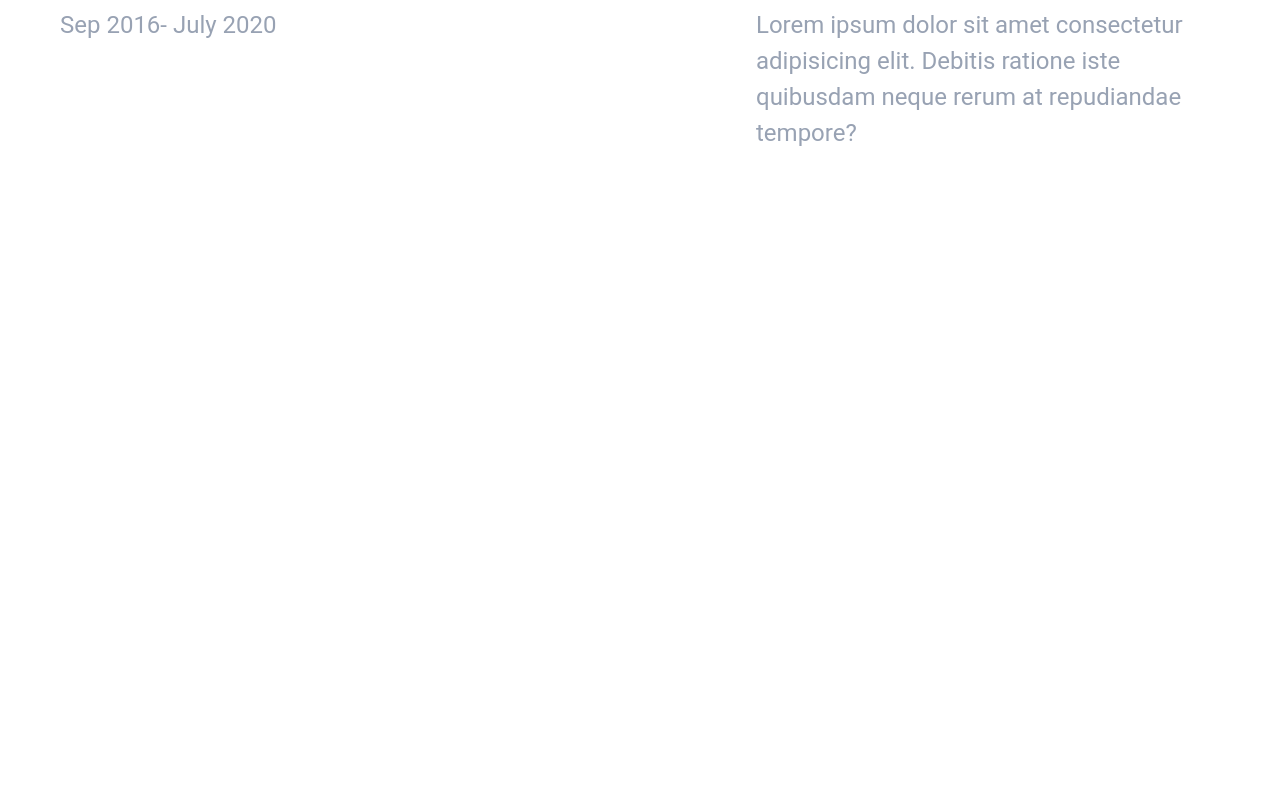
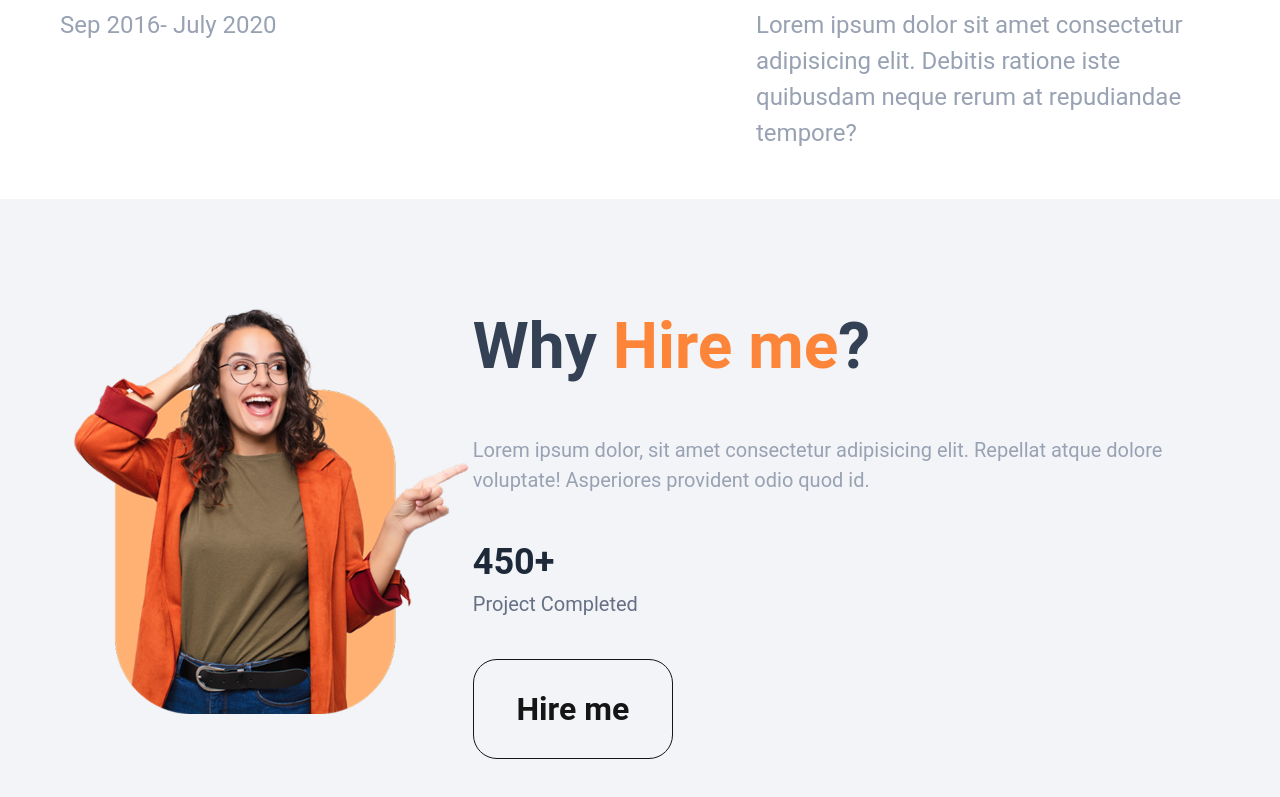
Before and after one commit to RinWasBusted/MyPortfolio, a React (Vite) app: page / in a window 1280 px wide. Shown: the part 2621-3418 px from the top of the page. Before the commit the page ends 2820 px from the top, so only its background shows below. Built offline with nearby package versions, Linux system fonts and the light colour scheme.

Commit message:
Add new component: WhyHireMe

```diff
--- a/src/App.jsx
+++ b/src/App.jsx
@@ -4,6 +4,7 @@ import HeroBanner from "./components/HeroBanner/HeroBanner.jsx";
 import MyServices from "./components/MyServices/MyServices.jsx";
 import NavBar from "./components/NavBar/NavBar.jsx";
 import MyWorkExperience from "./components/MyWorkExperience/MyWorkExperience.jsx";
+import WhyHireMe from "./components/WhyHireMe/WhyHireMe.jsx";
 import Test from "./Test.jsx";
 
 function App() {
@@ -13,6 +14,7 @@ function App() {
       <HeroBanner></HeroBanner>
       <MyServices></MyServices>
       <MyWorkExperience></MyWorkExperience>
+      <WhyHireMe></WhyHireMe>
     </div>
   );
 }
--- /dev/null
+++ b/src/components/WhyHireMe/WhyHireMe.jsx
@@ -0,0 +1,41 @@
+import woman_pointing_deco from "../../assets/woman-pointing-deco.png";
+import woman_pointing from "../../assets/woman-pointing.png";
+
+export default function WhyHireMe() {
+  return (
+    <section className="bg-[#F2F4F7] w-full flex justify-center items-center">
+      <div className="w-full max-w-[1298px] h-full flex flex-col lg:flex-row  justify-center items-center py-25 px-10 md:px-15">
+        <figure className="h-full max-w-150 flex relative group mb-10">
+          <img
+            src={woman_pointing_deco}
+            alt="woman_pointing_deco"
+            className="absolute scale-60 opacity-50 duration-200 group-hover:scale-100 group-hover:opacity-100"
+          />
+          <img
+            src={woman_pointing}
+            alt="woman_pointing"
+            className="z-1 duration-200 group-hover:translate-y-5 relative"
+          />
+        </figure>
+        <main className="flex flex-col gap-10">
+          <h2 className="text-[#344054] lg:text-[64px] sm:text-[50px] text-[40px] font-[600]">
+            Why <span className="text-[#FD853A]">Hire me</span>?
+          </h2>
+          <p className="text-[#98A2B3] lg:text-[20px] sm:text-[16px]">
+            Lorem ipsum dolor, sit amet consectetur adipisicing elit. Repellat
+            atque dolore voluptate! Asperiores provident odio quod id.
+          </p>
+
+          <article className="flex flex-col">
+            <h3 className="text-[36px] text-[#1D2939] font-[600]">450+</h3>
+            <p className="text-[20px] text-[#667085]">Project Completed</p>
+          </article>
+
+          <button className="text-[#151515] font-[600] text-[32px] border-1 h-25 w-50 rounded-3xl cursor-pointer hover:bg-[#151515] hover:text-white duration-200">
+            Hire me
+          </button>
+        </main>
+      </div>
+    </section>
+  );
+}
```
Also changed, not shown: src/components/MyWorkExperience/MyWorkExperience.jsx (+0 -18 lines), src/assets/woman-pointing-deco.png (added), src/assets/woman-pointing.png (added).
